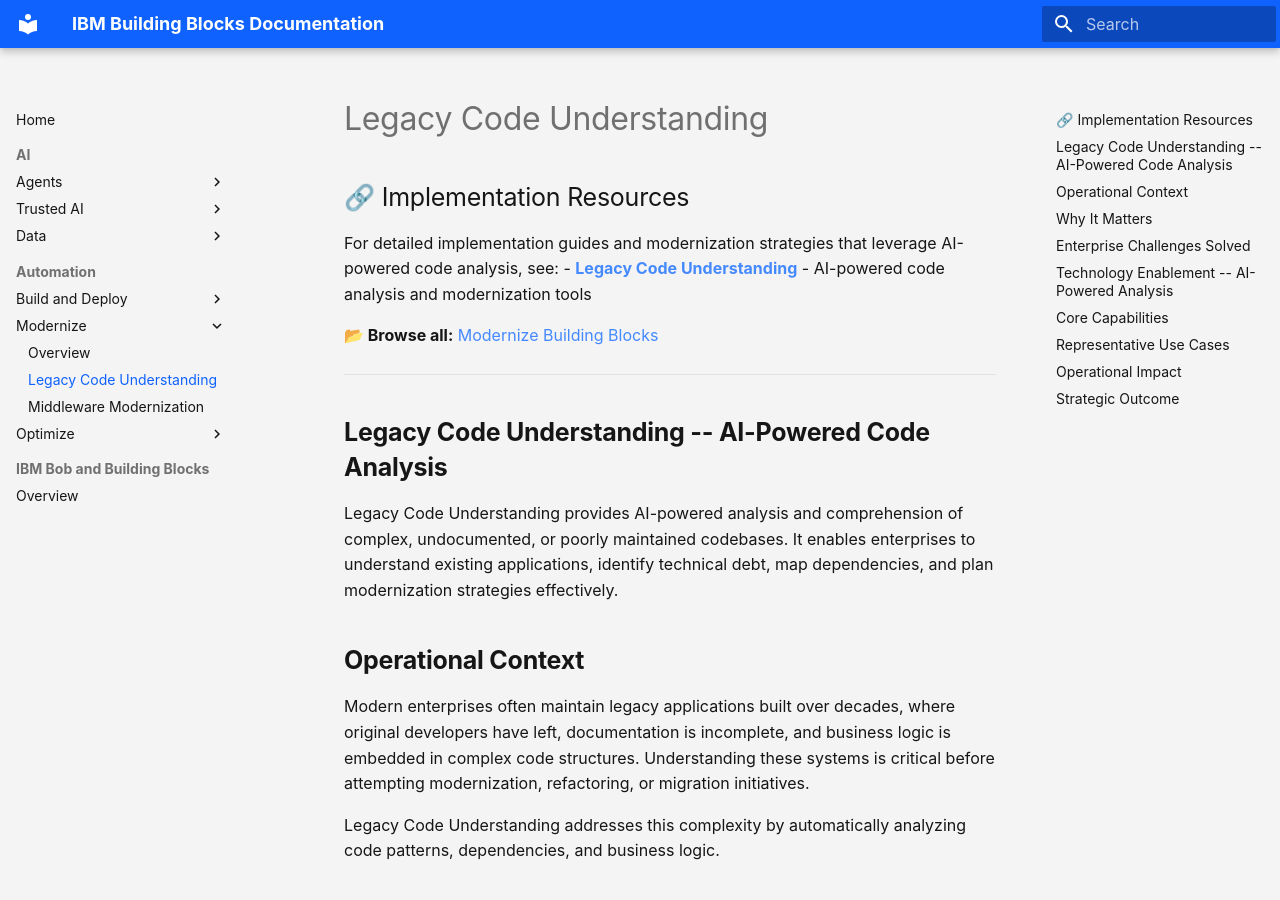
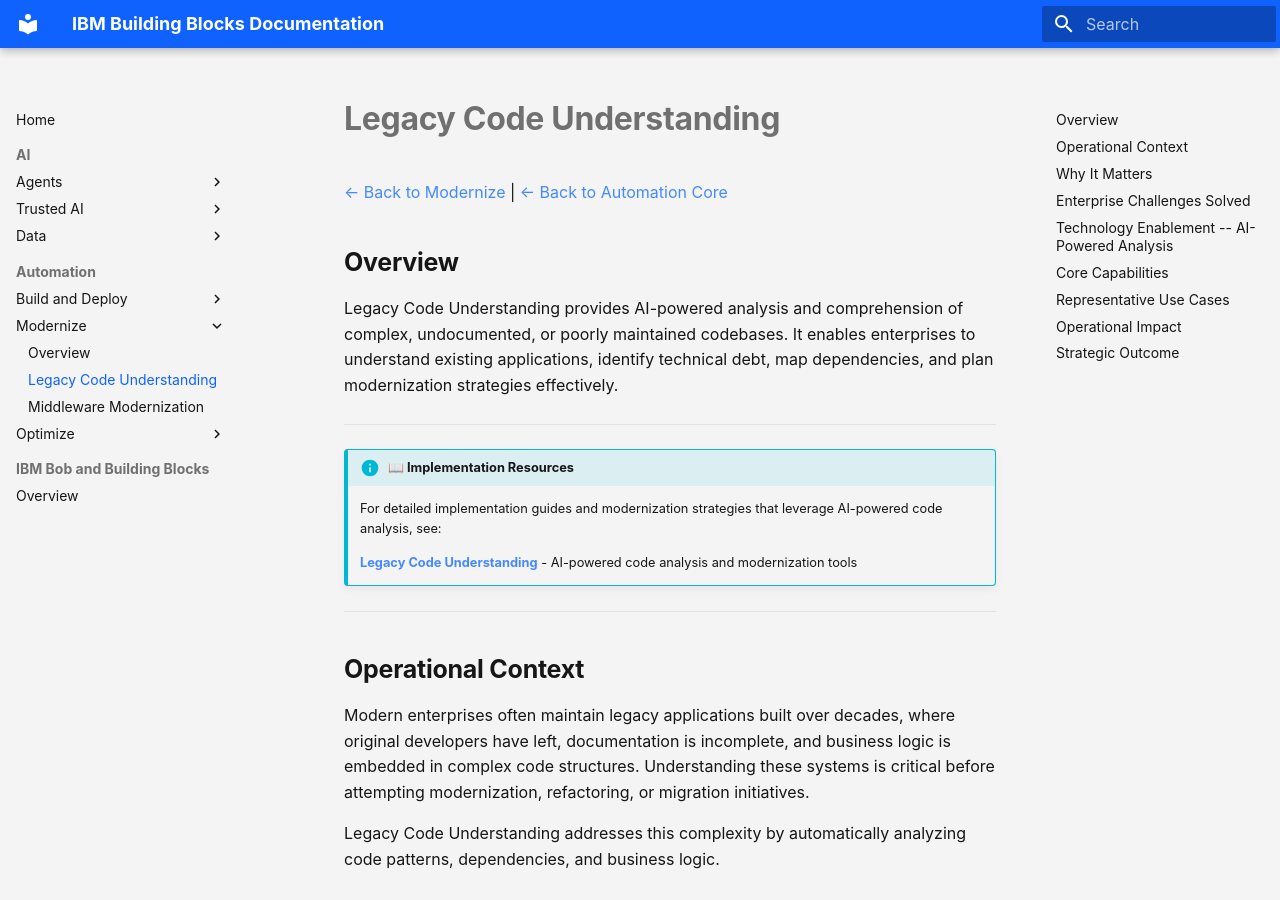
Before and after one commit to ibm-self-serve-assets/building-blocks-docs, an MkDocs documentation site: the page built from docs-src/automation-core/modernize/legacy-code-understanding.md, in a window 1280 px wide and 900 px high. Built offline with MkDocs 1.6.1 and Material for MkDocs 9.7.7, drawn with Linux system fonts in a browser that asks for light colours.

Commit message:
Adding headers

```diff
--- a/docs-src/automation-core/modernize/legacy-code-understanding.md
+++ b/docs-src/automation-core/modernize/legacy-code-understanding.md
@@ -1,15 +1,19 @@
-## 🔗 Implementation Resources
+# **Legacy Code Understanding**
 
-For detailed implementation guides and modernization strategies that leverage AI-powered code analysis, see:
-- **[Legacy Code Understanding](../../../modernize/legacy-code-understanding/README.md)** - AI-powered code analysis and modernization tools
+[← Back to Modernize](index.md) | [← Back to Automation Core](../index.md)
 
-**📂 Browse all:** [Modernize Building Blocks](../../../modernize/)
+
+## **Overview**
+
+Legacy Code Understanding provides AI-powered analysis and comprehension of complex, undocumented, or poorly maintained codebases. It enables enterprises to understand existing applications, identify technical debt, map dependencies, and plan modernization strategies effectively.
 
 ---
+!!! info "📖 Implementation Resources"
 
-## **Legacy Code Understanding -- AI-Powered Code Analysis**
+    For detailed implementation guides and modernization strategies that leverage AI-powered code analysis, see:
 
-Legacy Code Understanding provides AI-powered analysis and comprehension of complex, undocumented, or poorly maintained codebases. It enables enterprises to understand existing applications, identify technical debt, map dependencies, and plan modernization strategies effectively.
+    **[Legacy Code Understanding](../../../modernize/legacy-code-understanding/README.md)** - AI-powered code analysis and modernization tools
+---
 
 ## **Operational Context**
 
```
Also changed, not shown: docs-src/automation-core/modernize/middleware-modernization.md (+10 -6 lines), docs-src/automation-core/optimize/automated-resilience.md (+0 -2 lines), docs-src/automation-core/optimize/automated-resource-management.md (+0 -2 lines), docs-src/automation-core/optimize/finops.md (+0 -2 lines), 4 other files.
